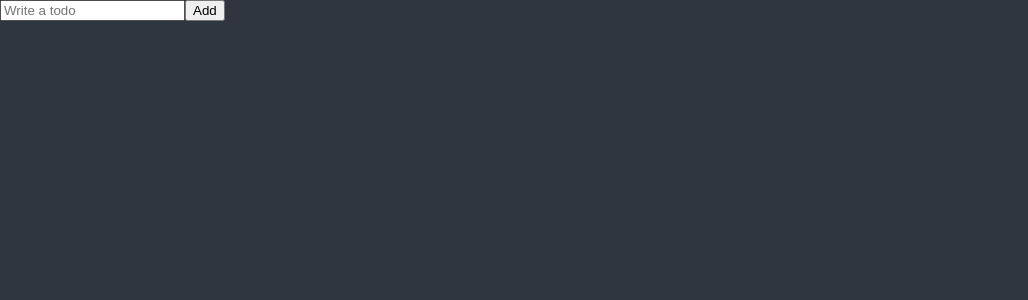
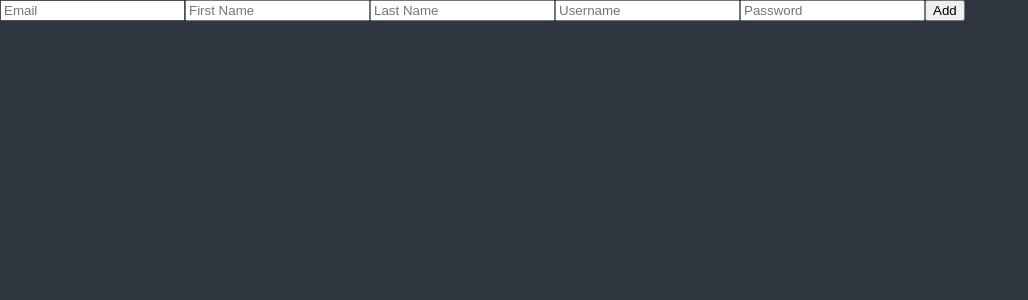
Before and after one commit to Parkjju/React-todo, a React (Create React App) app in the folder todo/: page / in a window 1280 px wide. Shown: the top 300 px of the page, without its empty margins (0-1028 px from the left). Built offline with nearby package versions, Linux system fonts and the light colour scheme.

Commit message:
[Feature] react-hook-form설치

```diff
--- a/todo/package.json
+++ b/todo/package.json
@@ -13,6 +13,7 @@
     "@types/recoil": "^0.0.9",
     "react": "^18.1.0",
     "react-dom": "^18.1.0",
+    "react-hook-form": "^7.31.3",
     "react-scripts": "5.0.1",
     "recoil": "^0.7.3",
     "styled-components": "^5.3.5",
--- a/todo/src/TodoList.tsx
+++ b/todo/src/TodoList.tsx
@@ -1,26 +1,45 @@
 import React, { useState } from 'react';
+import { useForm } from 'react-hook-form';
+
+// function TodoList() {
+//     const [todo, setValue] = useState('');
+//     const onChange = (event: React.FormEvent<HTMLInputElement>) => {
+//         const {
+//             currentTarget: { value },
+//         } = event;
+//         setValue(value);
+//     };
+
+//     const onSubmit = (event: React.FormEvent<HTMLFormElement>) => {
+//         event.preventDefault();
+//         console.log(todo);
+//     };
+//     return (
+// <div>
+//     <form onSubmit={onSubmit}>
+//         <input
+//             placeholder='Write a todo'
+//             value={todo}
+//             onChange={onChange}
+//         />
+//         <button>Add</button>
+//     </form>
+// </div>
+//     );
+// }
 
 function TodoList() {
-    const [todo, setValue] = useState('');
-    const onChange = (event: React.FormEvent<HTMLInputElement>) => {
-        const {
-            currentTarget: { value },
-        } = event;
-        setValue(value);
-    };
+    const { register, watch } = useForm();
+    console.log(watch());
 
-    const onSubmit = (event: React.FormEvent<HTMLFormElement>) => {
-        event.preventDefault();
-        console.log(todo);
-    };
     return (
         <div>
-            <form onSubmit={onSubmit}>
-                <input
-                    placeholder='Write a todo'
-                    value={todo}
-                    onChange={onChange}
-                />
+            <form>
+                <input placeholder='Email' {...register('Email')} />
+                <input placeholder='First Name' {...register('First Name')} />
+                <input placeholder='Last Name' {...register('Last Name')} />
+                <input placeholder='Username' {...register('Username')} />
+                <input placeholder='Password' {...register('Password')} />
                 <button>Add</button>
             </form>
         </div>
```
Also changed, not shown: 2 other files (tests, documents, lock files or other folders).
